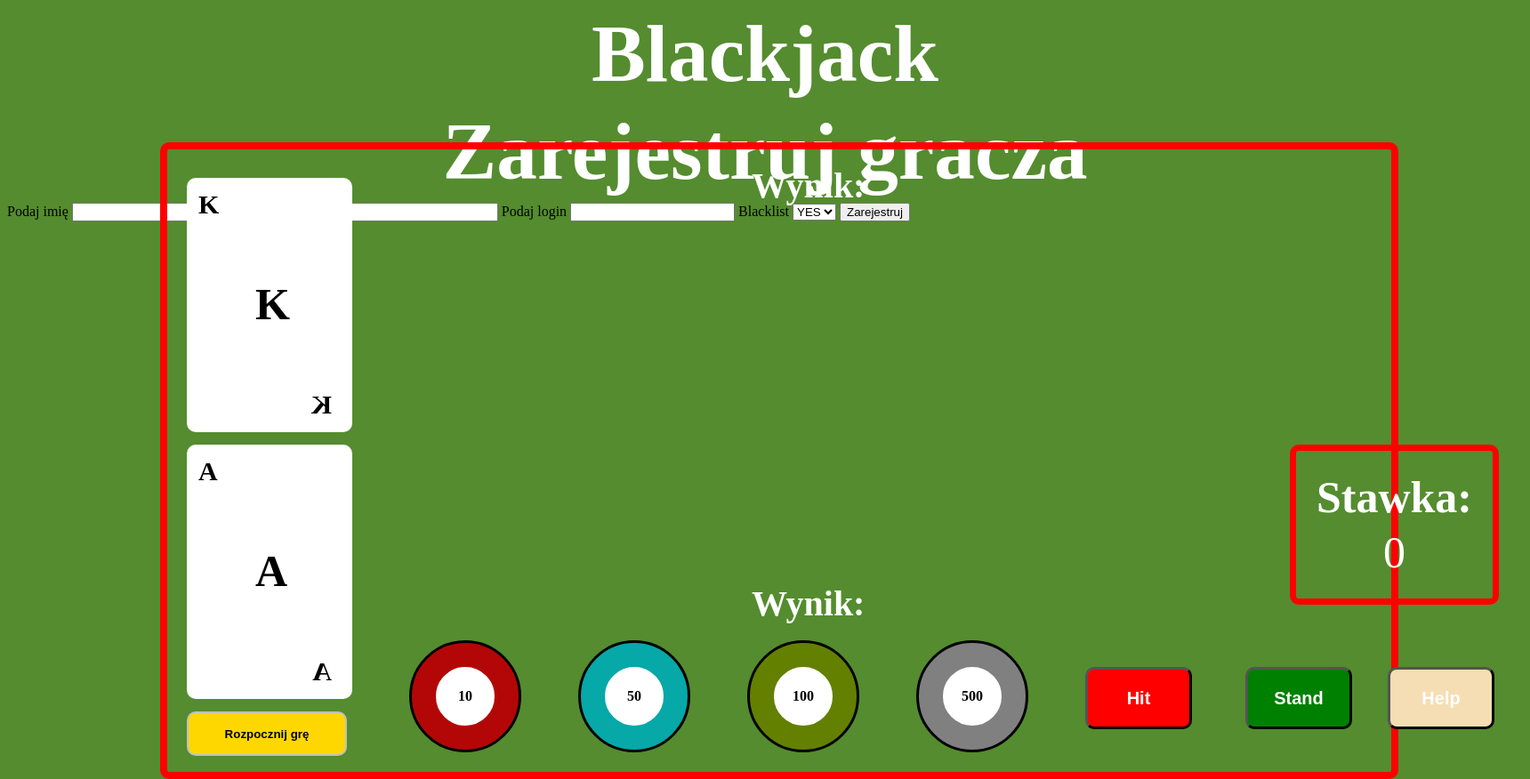
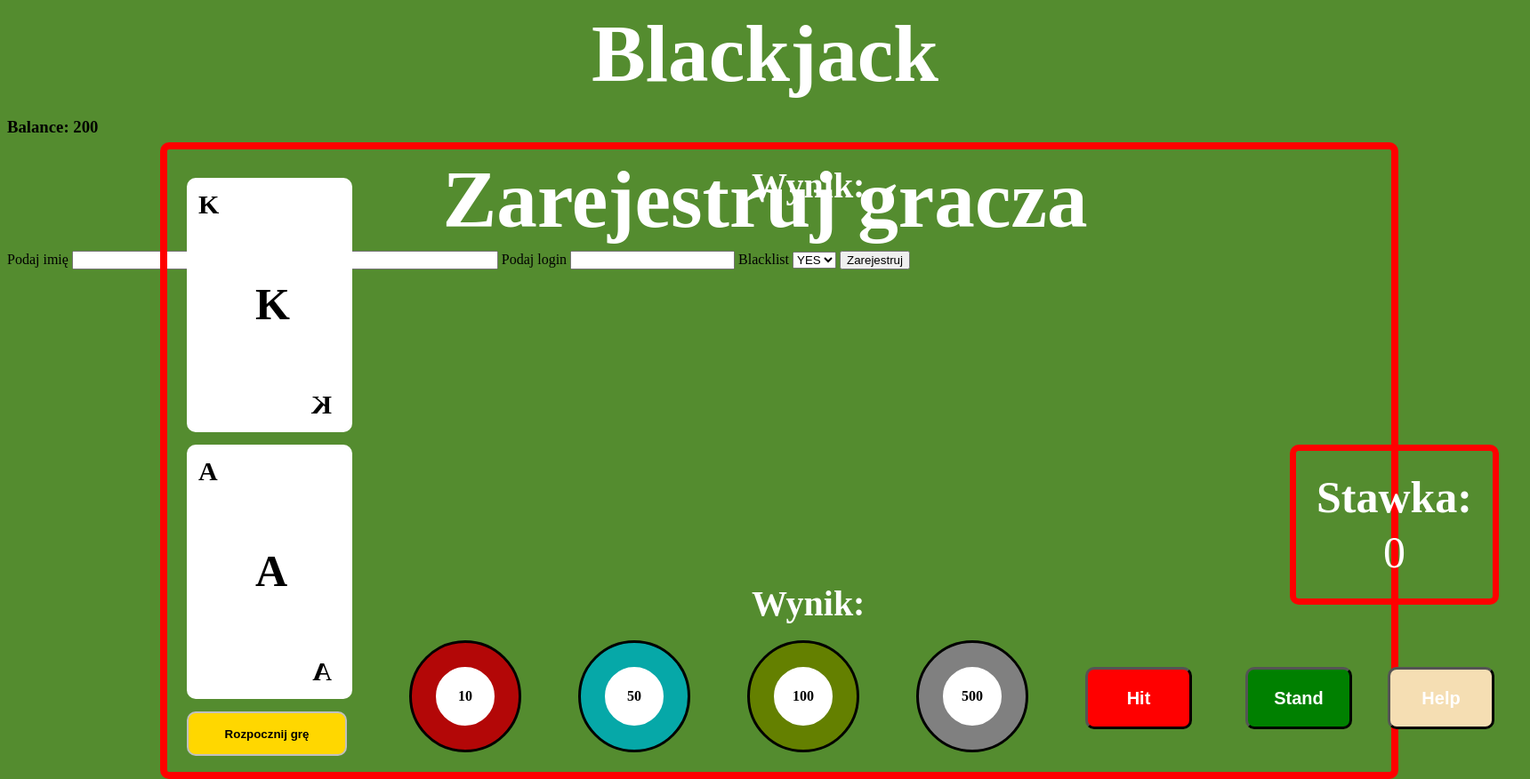
Before and after one commit to Nikodemszkola/BlackJack, a PHP site: page / in a window 1720 px wide. Shown: the whole page at 89% size. Run offline with PHP 8.4, Linux system fonts and the light colour scheme; data that the repository does not hold is empty.

Commit message:
modified:   index.php

```diff
--- a/index.php
+++ b/index.php
@@ -1,4 +1,3 @@
-
 <!DOCTYPE html>
 <html lang="pl">
 <head>
@@ -6,7 +5,6 @@
     <meta name="viewport" content="width=device-width, initial-scale=1.0">
     <title>BlackJack</title>
     <link rel="stylesheet" href="style.css">
-    <script src="script.js"></script>
 </head>
 <body>
 <h1>Blackjack</h1>
@@ -26,7 +24,7 @@
         <th>Stawka:</th>
     </tr>
     <tr>
-        <td id="stawka">0</td>
+        <td onclick="resetStawka()" id="stawka">0</td>
     </tr>
 </table>
 <button class="start" onclick="Game.start()">Rozpocznij grę</button>
@@ -35,7 +33,8 @@
 <div onclick="stZe()" class="zeton_3"><div class="pod_zeton"><b>100</b></div></div>
 <div onclick="psZe()" class="zeton_4"><div class="pod_zeton"><b>500</b></div></div>
 <h1 class="wynik">Wynik:</h1>
-<h1 class="wynik2">Wynik:</h1>
+<h1 class="wynik2">Wynik: <b id="wynik"></b></h1>
+<h3>Balance: <b id="balance"></b></h3>
 <button class="hit" onclick="Game.hit()">Hit</button>
 <button class="stand" onclick="Game.stand()">Stand</button>
 <button class="how_to">Help</button>
```
